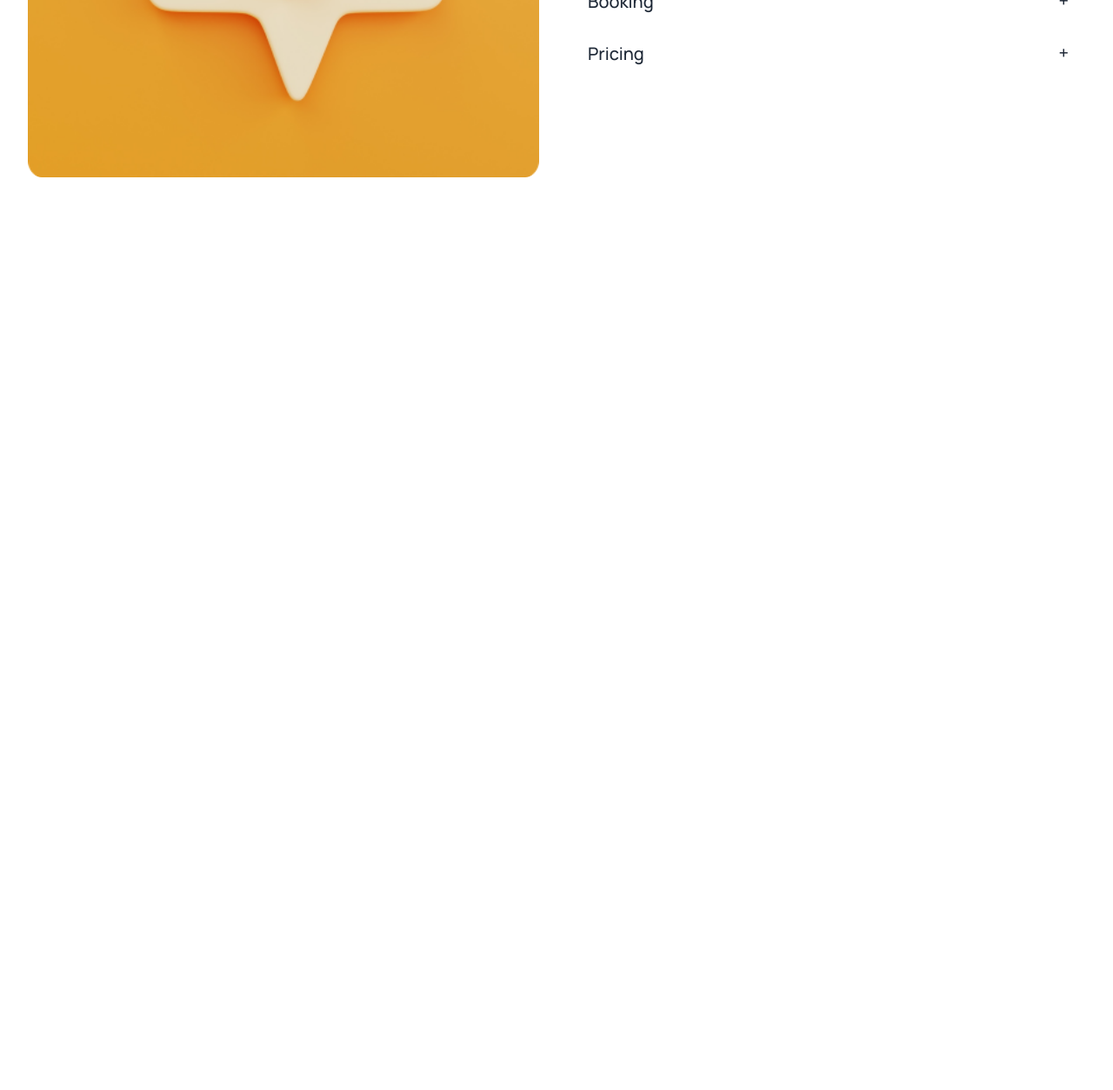
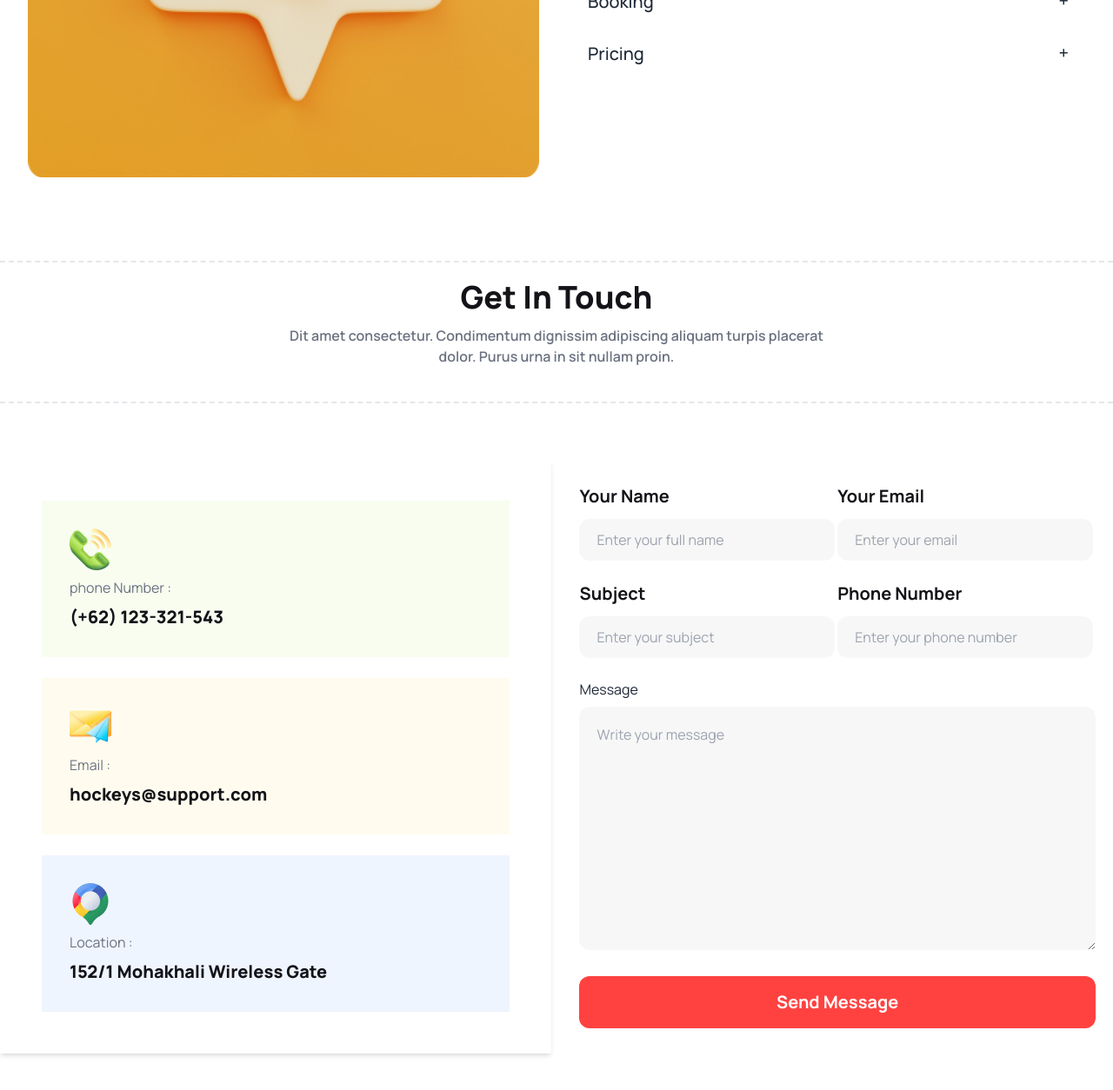
Before and after one commit to Tamim239/hockeys-website, a plain HTML site: page index.html in a window 1280 px wide. Shown: the part 4104-5358 px from the top of the page at 87% size. Before the commit the page ends 4404 px from the top, so only its background shows below. Drawn offline with nearby package versions, Linux system fonts and the light colour scheme.

Commit message:
added get in touch and some fixed issue

```diff
--- a/index.html
+++ b/index.html
@@ -206,7 +206,8 @@
                             <h3 class="font-medium text-gray-500">200</h3>
                         </div>
                         <h2 class="text-title text-xl font-extrabold">World Cup Flags Football</h2>
-                        <p class="font-medium text-gray-500 w-2/3">Dolor sit amet consectetur. Ut urna diam quis sagittis.</p>
+                        <p class="font-medium text-gray-500 w-2/3">Dolor sit amet consectetur. Ut urna diam quis
+                            sagittis.</p>
                         <div class="flex gap-2 space-x-4">
                             <h1 class="text-red-500 text-xl font-extrabold">Price - $22.00</h1>
                             <div class="flex space-x-3">
@@ -232,7 +233,8 @@
                             <h3 class="font-medium text-gray-500">200</h3>
                         </div>
                         <h2 class="text-title text-xl font-extrabold">World Cup Flags Football</h2>
-                        <p class="font-medium text-gray-500 w-2/3">Dolor sit amet consectetur. Ut urna diam quis sagittis.</p>
+                        <p class="font-medium text-gray-500 w-2/3">Dolor sit amet consectetur. Ut urna diam quis
+                            sagittis.</p>
                         <div class="flex gap-2 space-x-4">
                             <h1 class="text-red-500 text-xl font-extrabold">Price - $22.00</h1>
                             <div class="flex space-x-3">
@@ -258,7 +260,8 @@
                             <h3 class="font-medium text-gray-500">200</h3>
                         </div>
                         <h2 class="text-title text-xl font-extrabold">Cap For Hockeys</h2>
-                        <p class="font-medium text-gray-500 w-2/3">Dolor sit amet consectetur. Ut urna diam quis sagittis.</p>
+                        <p class="font-medium text-gray-500 w-2/3">Dolor sit amet consectetur. Ut urna diam quis
+                            sagittis.</p>
                         <div class="flex gap-2 space-x-4">
                             <h1 class="text-red-500 text-xl font-extrabold">Price - $22.00</h1>
                             <div class="flex space-x-3">
@@ -284,7 +287,8 @@
                             <h3 class="font-medium text-gray-500">200</h3>
                         </div>
                         <h2 class="text-title text-xl font-extrabold">World Cup Flags Football</h2>
-                        <p class="font-medium text-gray-500 w-2/3">Dolor sit amet consectetur. Ut urna diam quis sagittis.</p>
+                        <p class="font-medium text-gray-500 w-2/3">Dolor sit amet consectetur. Ut urna diam quis
+                            sagittis.</p>
                         <div class="flex gap-2 space-x-4">
                             <h1 class="text-red-500 text-xl font-extrabold">Price - $22.00</h1>
                             <div class="flex space-x-3">
@@ -310,7 +314,8 @@
                             <h3 class="font-medium text-gray-500">200</h3>
                         </div>
                         <h2 class="text-title text-xl font-extrabold">World Cup Flags Football</h2>
-                        <p class="font-medium text-gray-500 w-2/3">Dolor sit amet consectetur. Ut urna diam quis sagittis.</p>
+                        <p class="font-medium text-gray-500 w-2/3">Dolor sit amet consectetur. Ut urna diam quis
+                            sagittis.</p>
                         <div class="flex gap-2 space-x-4">
                             <h1 class="text-red-500 text-xl font-extrabold">Price - $22.00</h1>
                             <div class="flex space-x-3">
@@ -336,7 +341,8 @@
                             <h3 class="font-medium text-gray-500">200</h3>
                         </div>
                         <h2 class="text-title text-xl font-extrabold">World Cup Flags Football</h2>
-                        <p class="font-medium text-gray-500 w-2/3">Dolor sit amet consectetur. Ut urna diam quis sagittis.</p>
+                        <p class="font-medium text-gray-500 w-2/3">Dolor sit amet consectetur. Ut urna diam quis
+                            sagittis.</p>
                         <div class="flex gap-2 space-x-4">
                             <h1 class="text-red-500 text-xl font-extrabold">Price - $22.00</h1>
                             <div class="flex space-x-3">
@@ -352,7 +358,8 @@
         <section>
             <div class="text-center border-dashed border-b-2 border-t-2 py-5 px-4 lg:px-0 space-y-3">
                 <h3 class="text-title text-2xl lg:text-4xl font-extrabold">Clients Question</h3>
-                <p class="lg:w-1/2 mx-auto font-semibold text-gray-500 pb-5">Dit amet consectetur. Condimentum dignissim adipiscing aliquam turpis placerat dolor. Purus urna in sit nullam proin.</p>
+                <p class="lg:w-1/2 mx-auto font-semibold text-gray-500 pb-5">Dit amet consectetur. Condimentum dignissim
+                    adipiscing aliquam turpis placerat dolor. Purus urna in sit nullam proin.</p>
             </div>
             <!-- client faq section -->
             <div class="flex flex-col lg:flex-row items-center gap-10 my-6 md:my-16 p-8">
@@ -417,6 +424,74 @@
                 </div>
             </div>
         </section>
+        <!-- get in touch section -->
+        <section>
+            <div class="text-center border-dashed border-b-2 border-t-2 py-5 px-4 lg:px-0 space-y-3">
+                <h3 class="text-title text-2xl lg:text-4xl font-extrabold">Get In Touch</h3>
+                <p class="lg:w-1/2 mx-auto font-semibold text-gray-500 pb-5">Dit amet consectetur. Condimentum dignissim
+                    adipiscing aliquam turpis placerat dolor. Purus urna in sit nullam proin.</p>
+            </div>
+            <div class="my-6 md:my-16 flex flex-col lg:flex-row items-center gap-3">
+                <div class="p-4 lg:p-12 lg:w-1/2 shadow-md">
+                    <div class="p-8 space-y-2 bg-[#BCED6D1A] mb-6">
+                        <img src="Images/Group 1171275317.png" alt="caller">
+                        <h2 class="text-gray-500">phone Number :</h2>
+                        <p class="text-xl text-title font-extrabold">(+62) 123-321-543</p>
+                    </div>
+                    <div class="p-8 space-y-2 bg-[#FDDD5F1A] mb-6">
+                        <img src="Images/Group 1171275318.png" alt="caller">
+                        <h2 class="text-gray-500">Email :</h2>
+                        <p class="text-xl text-title font-extrabold">hockeys@support.com</p>
+                    </div>
+                    <div class="p-8 space-y-2 bg-[#629CF31A]">
+                        <img src="Images/Group 1171275321.png" alt="caller">
+                        <h2 class="text-gray-500">Location :</h2>
+                        <p class="text-xl text-title font-extrabold">152/1 Mohakhali Wireless Gate</p>
+                    </div>
+                </div>
+                <div class=" lg:w-1/2">
+                    <form>
+                        <div class=" p-5 lg:space-y-6">
+
+
+                            <div class="flex flex-col lg:flex-row  lg:p-0 gap-3 lg:gap-0">
+                                <div class="w-full lg:w-1/2 space-y-2 lg:space-y-3">
+                                    <label for="name" class="text-title text-xl font-bold">Your Name</label>
+                                    <br>
+                                    <input type="text" placeholder="Enter your full name" class="w-[99%] py-3 px-5  bg-[#13131808] text-gray-500 rounded-xl"><br>
+                                </div>
+                                <div class="w-full lg:w-1/2 space-y-2 lg:space-y-3">
+                                    <label for="email" class="text-title text-xl font-bold">Your Email</label>
+                                    <br>
+                                    <input type="text" id="" name="email" placeholder="Enter your email" class="w-[99%] py-3 px-5 bg-[#13131808] text-gray-500 rounded-xl"><br>
+                                </div>
+                            </div>
+                            <div class="flex flex-col lg:flex-row lg:p-0 gap-3 lg:gap-0">
+                                <div class="w-full lg:w-1/2 space-y-2 lg:space-y-3">
+                                    <label for="subject" class="text-title text-xl font-bold">Subject</label><br>
+                                    <input type="text" id="subject" name="subject" placeholder="Enter your subject" class="w-[99%] py-3 px-5 bg-[#13131808] text-gray-500 rounded-xl">
+                                    <br>
+                                </div>
+                                <div class="w-full lg:w-1/2 space-y-2 lg:space-y-3">
+                                    <label for="phone" class="text-title text-xl font-bold">Phone Number</label>
+                                    <br>
+                                    <input type="text" id="phone" name="phone" placeholder="Enter your phone number" class="w-[99%] py-3 px-5 bg-[#13131808] text-gray-500 rounded-xl"><br>
+                                </div>
+                            </div>
+                           <div class="space-y-2">
+                            <label for="textarea">Message</label> <br>
+                            <textarea name="" id="" cols="60" rows="10" placeholder="Write your message" class="p-5 bg-[#13131808] w-full rounded-xl"></textarea>
+                           </div>
+                           <input type="button" value="Send Message" class="text-xl font-bold text-white bg-[#FF4240] w-full rounded-xl py-4 px-6">
+                        </div>
+                    </form>
+                </div>
+            </div>
+        </section>
+        <!-- social media -->
+        <section>
+
+        </section>
 
     </main>
     <footer>
```
Lines whose indentation alone changed are shown as unchanged.
